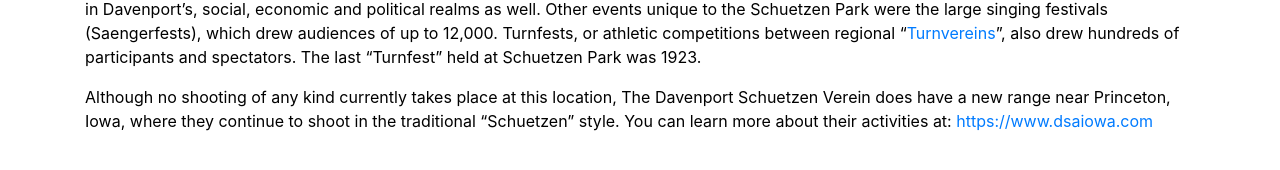
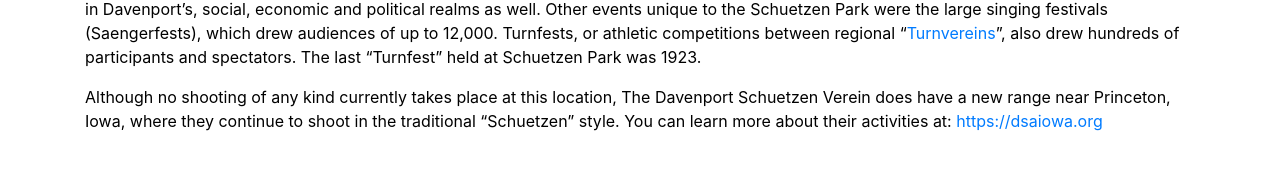
Before and after one commit to schuetzenpark/schuetzenpark.github.io, a Jekyll site: the page built from culture.md, in a window 1280 px wide. Shown: the part 355-525 px from the top of the page. Built offline with Jekyll 4.4.1, drawn with Linux system fonts in a browser that asks for light colours; some of the changed lines change nothing that is shown.

Commit message:
Update culture.md

```diff
--- a/culture.md
+++ b/culture.md
@@ -10,4 +10,4 @@ Having been built by German-Americans immigrants, Schuetzen Park quickly became
 
 The most obvious tradition that was carried on at the Park was "schuetzen", or target shooting. The Park contained a shooting range (Schiessbahn) with a Shooting House, Target House and [Prize Pyramid](/assets/images/PrizeGazebo.jpg). The Davenport Schuetzenverein (DSV), which was established in 1868, is still recognized as the oldest, continuously operating "Schuetzenverein" in the United States of America. [Early members](/assets/images/fivemen.jpg) of the Verein were leaders in Davenport's, social, economic and political realms as well. Other events unique to the Schuetzen Park were the large singing festivals (Saengerfests), which drew audiences of up to 12,000. Turnfests, or athletic competitions between regional "[Turnvereins](/assets/images/Turner.jpg)", also drew hundreds of participants and spectators. The last "Turnfest" held at Schuetzen Park was 1923.
 
-Although no shooting of any kind currently takes place at this location, The Davenport Schuetzen Verein does have a new range near Princeton, Iowa, where they continue to shoot in the traditional "Schuetzen" style. You can learn more about their activities at: [https://www.dsaiowa.com](https://www.dsaiowa.com)
+Although no shooting of any kind currently takes place at this location, The Davenport Schuetzen Verein does have a new range near Princeton, Iowa, where they continue to shoot in the traditional "Schuetzen" style. You can learn more about their activities at: [https://dsaiowa.org](https://dsaiowa.org)
```
